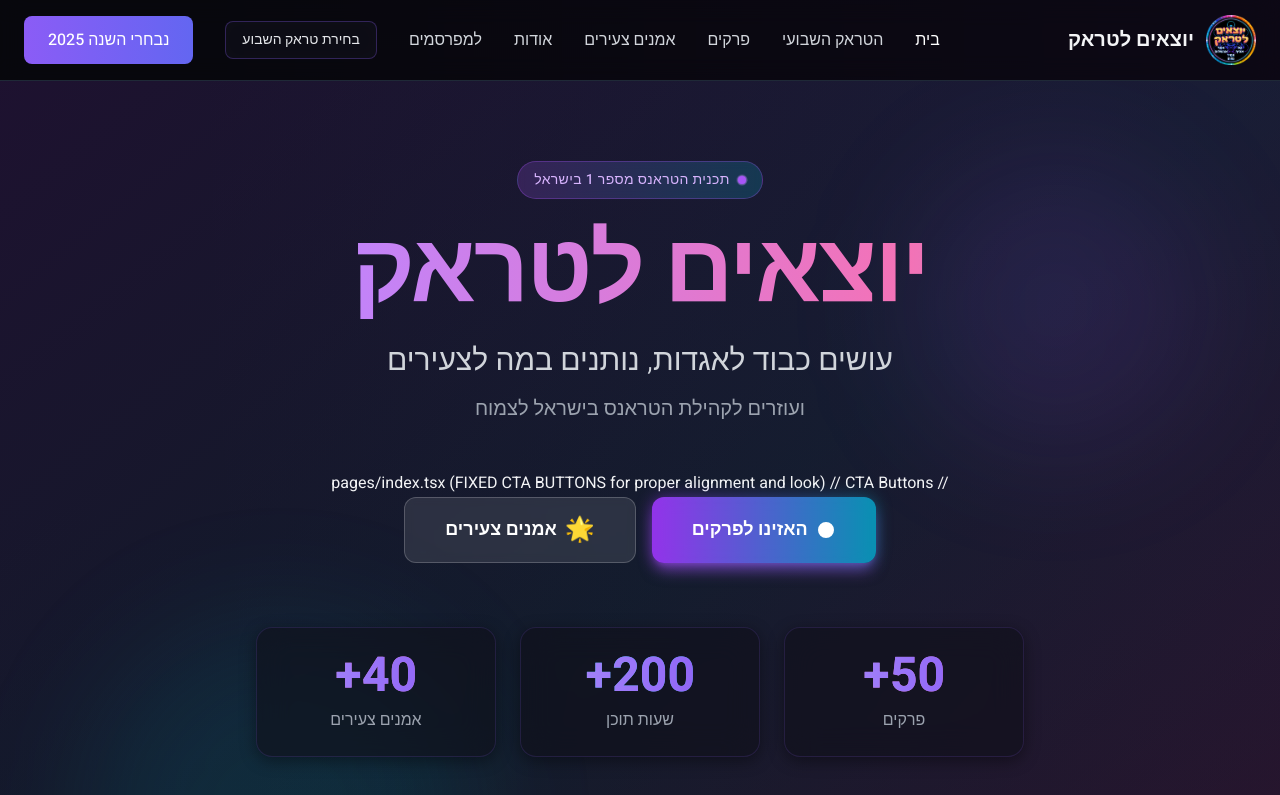
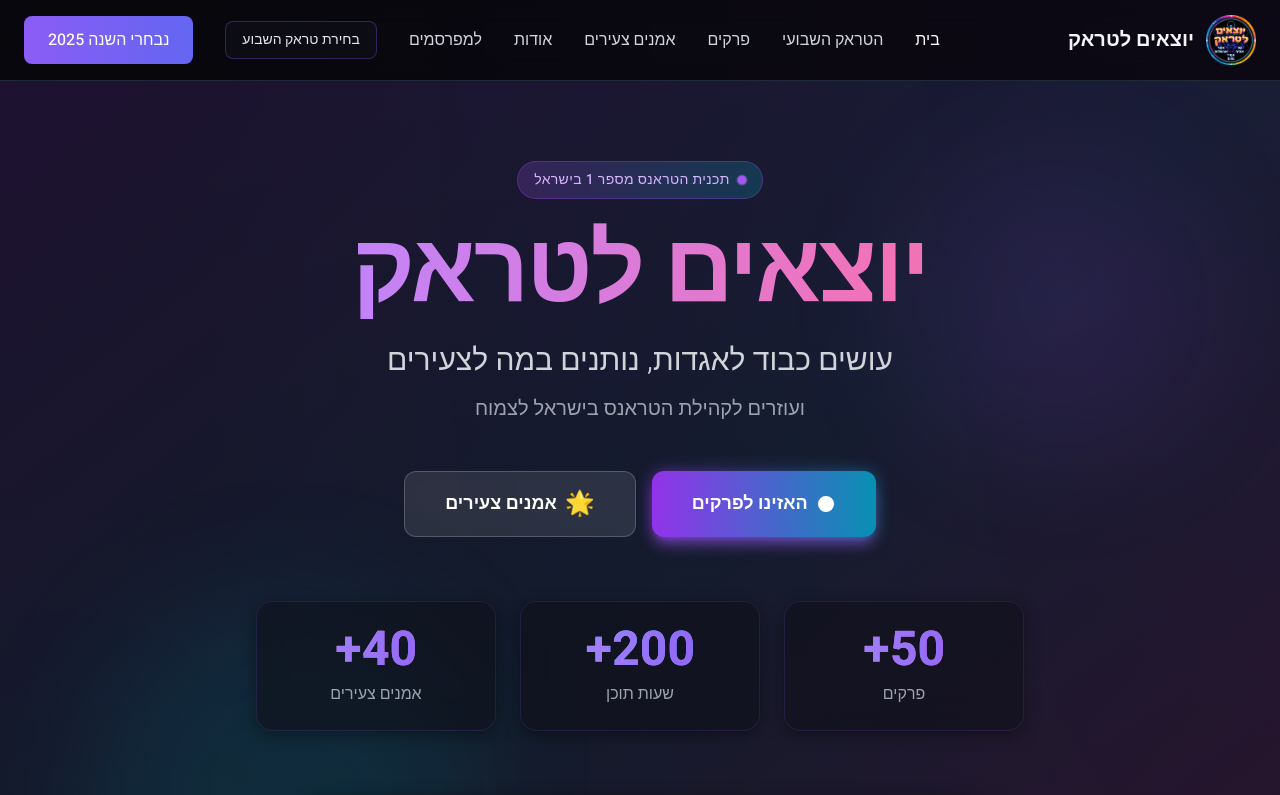
Before and after one commit to ShadowBoxer39/Trance-Awards, a Next.js app: page / in a window 1280 px wide. Shown: the top 795 px of the page. Built offline with nearby package versions, Linux system fonts and the light colour scheme; no server answers.

Commit message:
Update index.tsx

```diff
--- a/pages/index.tsx
+++ b/pages/index.tsx
@@ -148,8 +148,8 @@ export default function Home({
               </p>
 
               {/* CTA Buttons */}
-             // pages/index.tsx (FIXED CTA BUTTONS for proper alignment and look)
-// CTA Buttons
+
+
 <div className="flex flex-wrap gap-4 justify-center mb-16">
   {/* Primary Button: Listen to Episodes */}
   <Link
```
